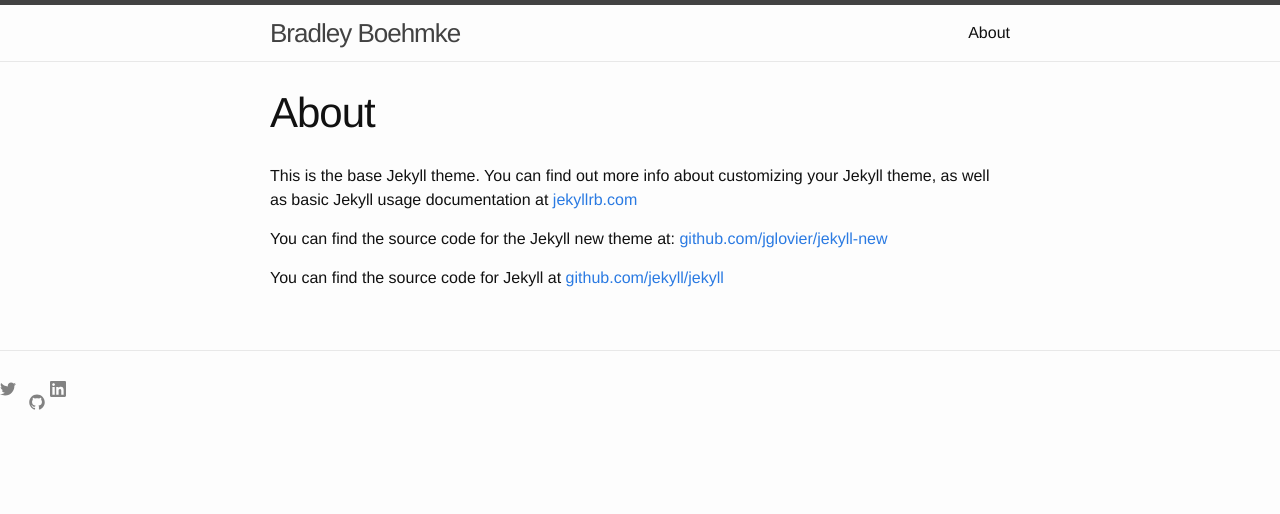
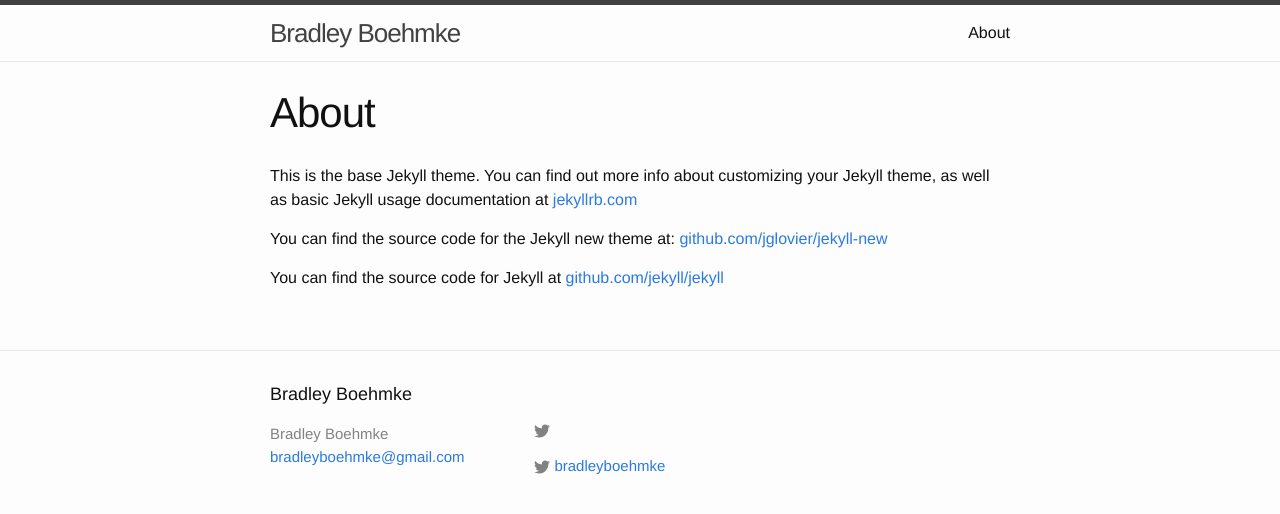
Before and after one commit to bradleyboehmke/bradleyboehmke, a Jekyll site: the page built from about.md, in a window 1280 px wide. Shown: the top 514 px of the page. Built offline with Jekyll 4.4.1, drawn with Linux system fonts in a browser that asks for light colours.

Commit message:
Update footer.html

```diff
--- a/_includes/footer.html
+++ b/_includes/footer.html
@@ -1,25 +1,50 @@
 <footer class="site-footer">
 
+  <div class="wrapper">
 
-          <p>
+    <h2 class="footer-heading">{{ site.title }}</h2>
+
+    <div class="footer-col-wrapper">
+      <div class="footer-col  footer-col-1">
+        <ul class="contact-list">
+          <li>{{ site.title }}</li>
+          <li><a href="mailto:{{ site.email }}">{{ site.email }}</a></li>
+        </ul>
+      </div>
+
+      <div class="footer-col  footer-col-2">
+        <ul class="social-media-list">
+
+          <li>
             <a target="_blank" title="Tweet me on Twitter" href="http://www.twitter.com/bradleyboehmke">
             <svg width="25" height="25">
                   <path fill="#828282" d="M15.969,3.058c-0.586,0.26-1.217,0.436-1.878,0.515c0.675-0.405,1.194-1.045,1.438-1.809
                   c-0.632,0.375-1.332,0.647-2.076,0.793c-0.596-0.636-1.446-1.033-2.387-1.033c-1.806,0-3.27,1.464-3.27,3.27 c0,0.256,0.029,0.506,0.085,0.745C5.163,5.404,2.753,4.102,1.14,2.124C0.859,2.607,0.698,3.168,0.698,3.767 c0,1.134,0.577,2.135,1.455,2.722C1.616,6.472,1.112,6.325,0.671,6.08c0,0.014,0,0.027,0,0.041c0,1.584,1.127,2.906,2.623,3.206 C3.02,9.402,2.731,9.442,2.433,9.442c-0.211,0-0.416-0.021-0.615-0.059c0.416,1.299,1.624,2.245,3.055,2.271 c-1.119,0.877-2.529,1.4-4.061,1.4c-0.264,0-0.524-0.015-0.78-0.046c1.447,0.928,3.166,1.469,5.013,1.469 c6.015,0,9.304-4.983,9.304-9.304c0-0.142-0.003-0.283-0.009-0.423C14.976,4.29,15.531,3.714,15.969,3.058z"/>
                 </svg>
             </a>
+          </li>
 
-             <a target="_blank" title="Fork me on GitHub" href="https://github.com/bradleyboehmke">
-                <span class="icon  icon--github">
-                <svg width="25" height="25">
-                  <path fill="#828282" d="M7.999,0.431c-4.285,0-7.76,3.474-7.76,7.761 c0,3.428,2.223,6.337,5.307,7.363c0.388,0.071,0.53-0.168,0.53-0.374c0-0.184-0.007-0.672-0.01-1.32 c-2.159,0.469-2.614-1.04-2.614-1.04c-0.353-0.896-0.862-1.135-0.862-1.135c-0.705-0.481,0.053-0.472,0.053-0.472 c0.779,0.055,1.189,0.8,1.189,0.8c0.692,1.186,1.816,0.843,2.258,0.645c0.071-0.502,0.271-0.843,0.493-1.037 C4.86,11.425,3.049,10.76,3.049,7.786c0-0.847,0.302-1.54,0.799-2.082C3.768,5.507,3.501,4.718,3.924,3.65 c0,0,0.652-0.209,2.134,0.796C6.677,4.273,7.34,4.187,8,4.184c0.659,0.003,1.323,0.089,1.943,0.261 c1.482-1.004,2.132-0.796,2.132-0.796c0.423,1.068,0.157,1.857,0.077,2.054c0.497,0.542,0.798,1.235,0.798,2.082 c0,2.981-1.814,3.637-3.543,3.829c0.279,0.24,0.527,0.713,0.527,1.437c0,1.037-0.01,1.874-0.01,2.129 c0,0.208,0.14,0.449,0.534,0.373c3.081-1.028,5.302-3.935,5.302-7.362C15.76,3.906,12.285,0.431,7.999,0.431z"/>
+          <li>
+            <a href="https://twitter.com/{{ site.twitter_username }}">
+              <span class="icon  icon--twitter">
+                <svg viewBox="0 0 16 16">
+                  <path fill="#828282" d="M15.969,3.058c-0.586,0.26-1.217,0.436-1.878,0.515c0.675-0.405,1.194-1.045,1.438-1.809
+                  c-0.632,0.375-1.332,0.647-2.076,0.793c-0.596-0.636-1.446-1.033-2.387-1.033c-1.806,0-3.27,1.464-3.27,3.27 c0,0.256,0.029,0.506,0.085,0.745C5.163,5.404,2.753,4.102,1.14,2.124C0.859,2.607,0.698,3.168,0.698,3.767 c0,1.134,0.577,2.135,1.455,2.722C1.616,6.472,1.112,6.325,0.671,6.08c0,0.014,0,0.027,0,0.041c0,1.584,1.127,2.906,2.623,3.206 C3.02,9.402,2.731,9.442,2.433,9.442c-0.211,0-0.416-0.021-0.615-0.059c0.416,1.299,1.624,2.245,3.055,2.271 c-1.119,0.877-2.529,1.4-4.061,1.4c-0.264,0-0.524-0.015-0.78-0.046c1.447,0.928,3.166,1.469,5.013,1.469 c6.015,0,9.304-4.983,9.304-9.304c0-0.142-0.003-0.283-0.009-0.423C14.976,4.29,15.531,3.714,15.969,3.058z"/>
                 </svg>
+              </span>
+
+              <span class="username">{{ site.twitter_username }}</span>
             </a>
+          </li>
 
-            <a target="_blank" title="Link up with me on LinkedIn" href="https://www.linkedin.com/in/brad-boehmke-ph-d-9b0a257">
-                <svg xmlns="http://www.w3.org/2000/svg"  width="25" height="25" fill-rule="evenodd" clip-rule="evenodd" stroke-linejoin="round" stroke-miterlimit="1.414"><path fill="#828282" d="M13.632 13.635h-2.37V9.922c0-.886-.018-2.025-1.234-2.025-1.235 0-1.424.964-1.424 1.96v3.778h-2.37V6H8.51V7.04h.03c.318-.6 1.092-1.233 2.247-1.233 2.4 0 2.845 1.58 2.845 3.637v4.188zM3.558 4.955c-.762 0-1.376-.617-1.376-1.377 0-.758.614-1.375 1.376-1.375.76 0 1.376.617 1.376 1.375 0 .76-.617 1.377-1.376 1.377zm1.188 8.68H2.37V6h2.376v7.635zM14.816 0H1.18C.528 0 0 .516 0 1.153v13.694C0 15.484.528 16 1.18 16h13.635c.652 0 1.185-.516 1.185-1.153V1.153C16 .516 15.467 0 14.815 0z" fill-rule="nonzero"/></svg>
-            </a>
-          </p>
+        </ul>
+      </div>
 
+      <div class="footer-col  footer-col-3">
+        <p class="text">{{ site.description }}</p>
+      </div>
+    </div>
+
+  </div>
 
 </footer>
```
